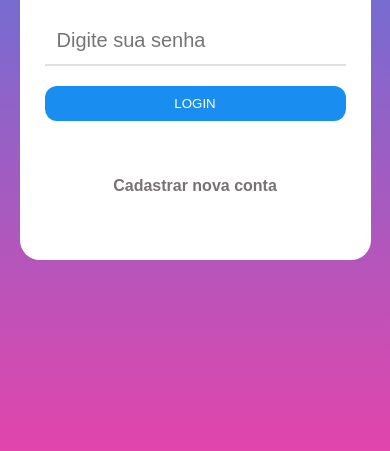
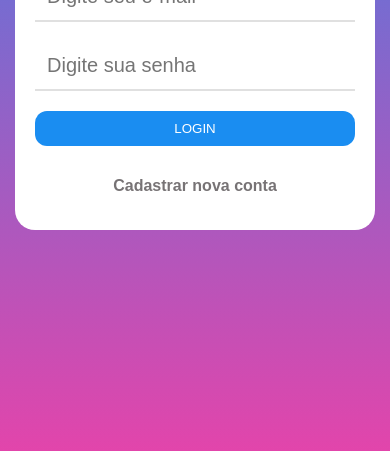
Before and after one commit to labmnger-web/labManager-v2, a website: page frontend/html/login.html in a window 390 px wide. Shown: the part 393-844 px from the top of the page. Drawn offline with Linux system fonts and the light colour scheme.

Commit message:
Update login.css

```diff
--- a/frontend/css/login.css
+++ b/frontend/css/login.css
@@ -84,10 +84,15 @@ body {
     font-weight: bold;
 }
 @media (max-width: 768px) {
+    body {
+        padding: 15px;
+        box-sizing: border-box;
+    }
+
     .login-container {
-        padding: 25px;
-        width: 90%;
+        width: 100%;
         max-width: 400px;
+        padding: 20px;
         box-sizing: border-box;
     }
 
@@ -102,8 +107,14 @@ body {
         text-align: center;
     }
 
+    .login-container label {
+        width: 100%;
+        box-sizing: border-box;
+    }
+
     .login-container input {
         width: 100%;
+        max-width: 100%;
         box-sizing: border-box;
     }
 
@@ -112,4 +123,9 @@ body {
         padding: 10px;
         box-sizing: border-box;
     }
+
+    .cadastro-link,
+    .voltar-login {
+        margin: 15px 0;
+    }
 }
```
